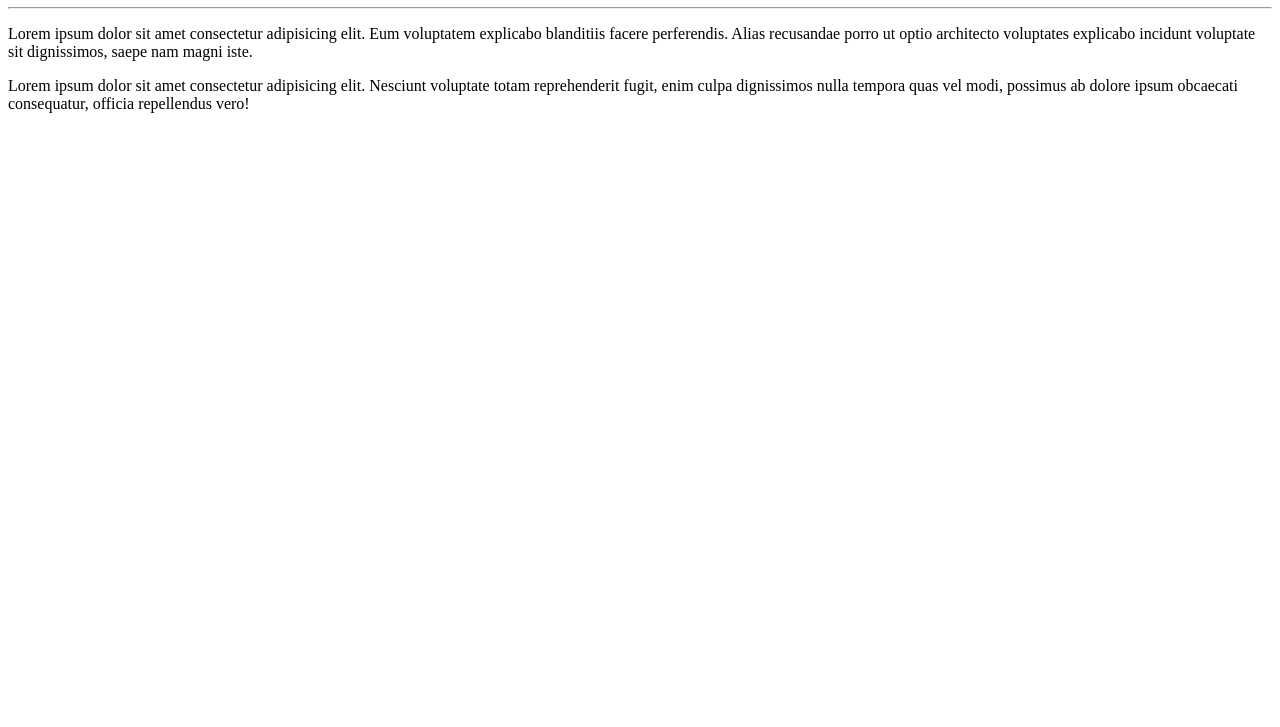
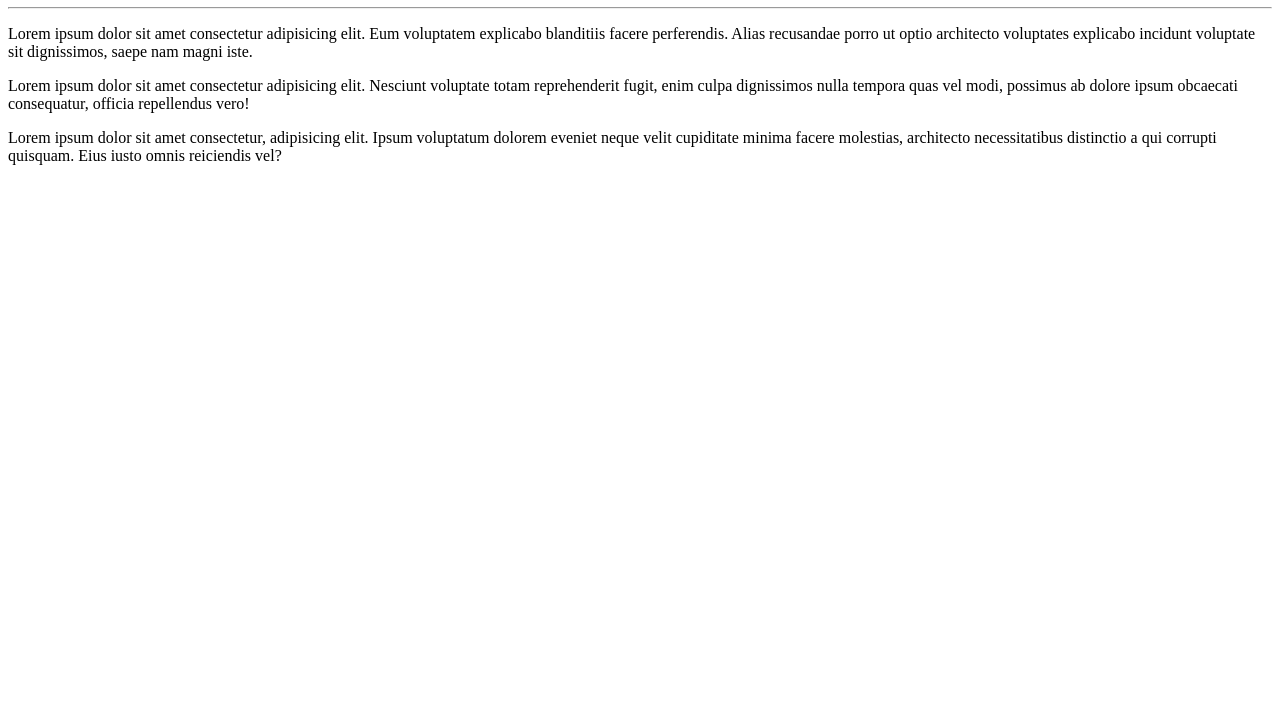
Before and after one commit to Lcaetano/Ola-Mundo, a plain HTML site: page site-exemplo/index.html in a window 1280 px wide. Shown: the part 73-800 px from the top of the page. Drawn offline with Linux system fonts and the light colour scheme.

Commit message:
Update index.html
teste

```diff
--- a/site-exemplo/index.html
+++ b/site-exemplo/index.html
@@ -10,5 +10,6 @@
     <hr>
     <p>Lorem ipsum dolor sit amet consectetur adipisicing elit. Eum voluptatem explicabo blanditiis facere perferendis. Alias recusandae porro ut optio architecto voluptates explicabo incidunt voluptate sit dignissimos, saepe nam magni iste.</p>
     <p>Lorem ipsum dolor sit amet consectetur adipisicing elit. Nesciunt voluptate totam reprehenderit fugit, enim culpa dignissimos nulla tempora quas vel modi, possimus ab dolore ipsum obcaecati consequatur, officia repellendus vero!</p>
+    Lorem ipsum dolor sit amet consectetur, adipisicing elit. Ipsum voluptatum dolorem eveniet neque velit cupiditate minima facere molestias, architecto necessitatibus distinctio a qui corrupti quisquam. Eius iusto omnis reiciendis vel?
 </body>
 </html>
```
